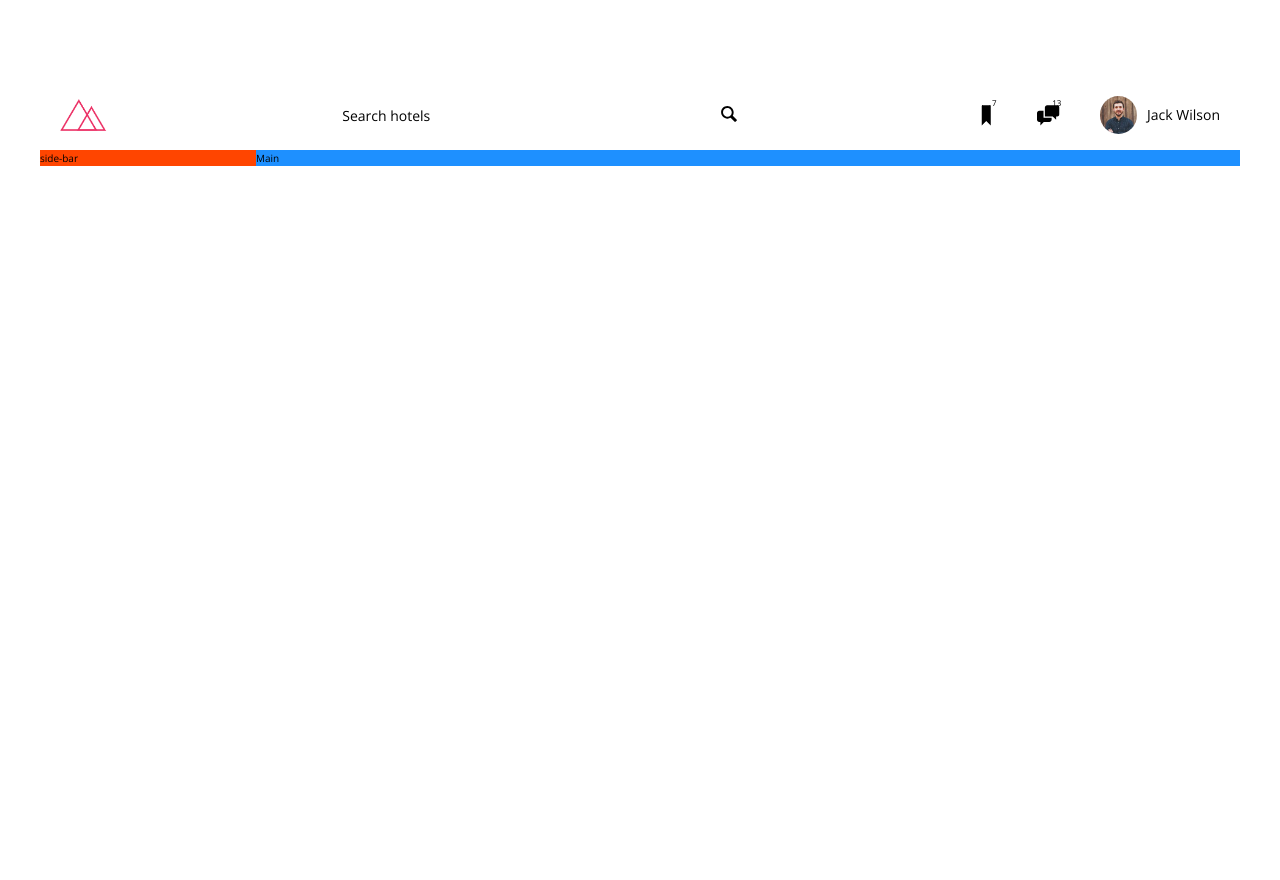
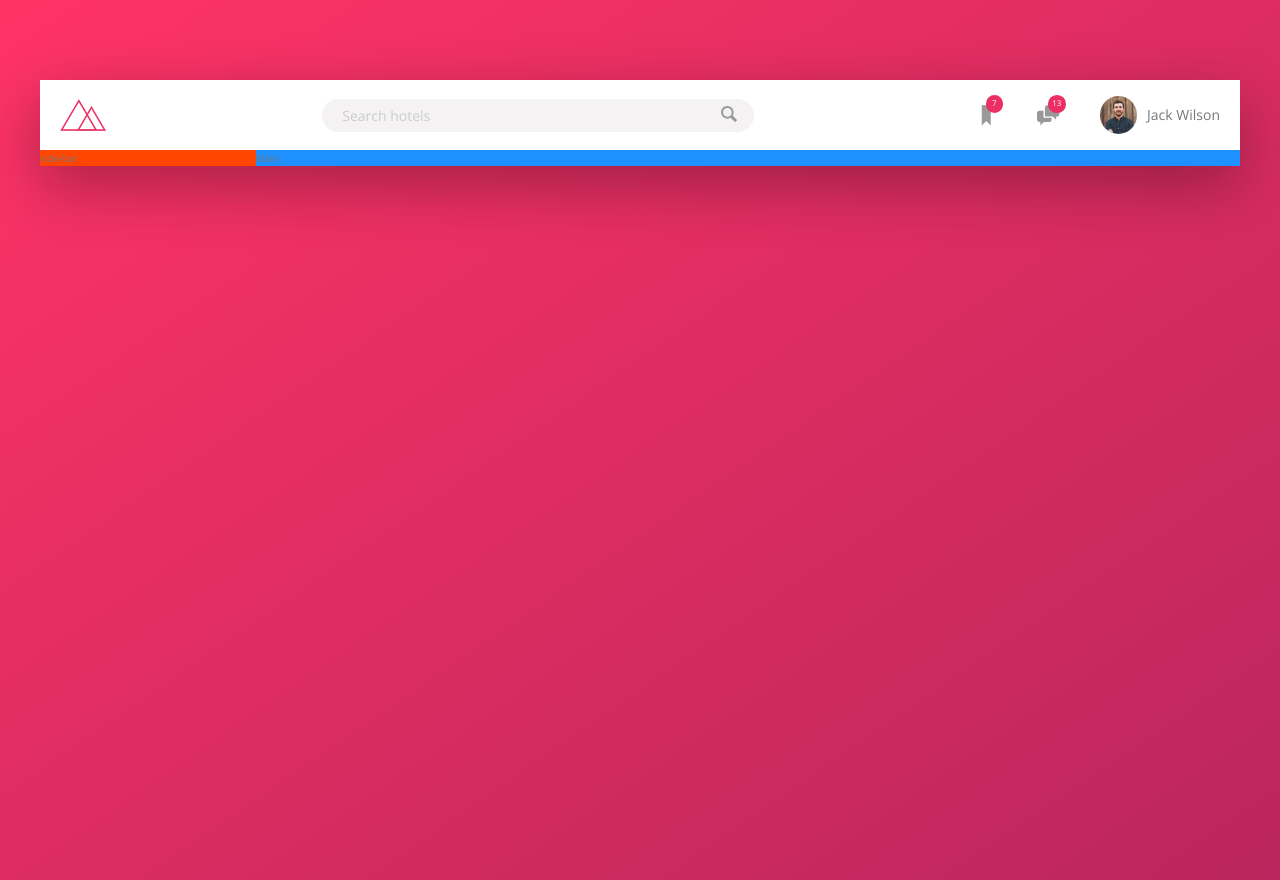
Before and after one commit to qahramonov008/Trillo, a website: page index.html in a window 1280 px wide. Drawn offline with nearby package versions, Linux system fonts and the light colour scheme; a web font is replaced by a local one.

Commit message:
Main branch is updated

```diff
--- a/css/style.css
+++ b/css/style.css
@@ -1,22 +1,3 @@
-<<<<<<< HEAD
-/*
-COLORS
-
-Primary: #eb2f64
-Primary light: #FF3366
-Primary dark: #BA265D
-
-Grey light 1: #faf9f9
-Grey light 2: #f4f2f2
-Grey light 3: #f0eeee
-Grey light 4: #ccc
-
-Grey dark 1: #333
-Grey dark 2: #777
-Grey dark 3: #999
-
-*/
-=======
 :root {
   --color-primary: #eb2f64;
   --color-primary-light: #ff3366;
@@ -147,4 +128,3 @@ body {
 .hotel-view {
   background-color: dodgerblue;
   flex: 1; }
->>>>>>> header-trillo
```
